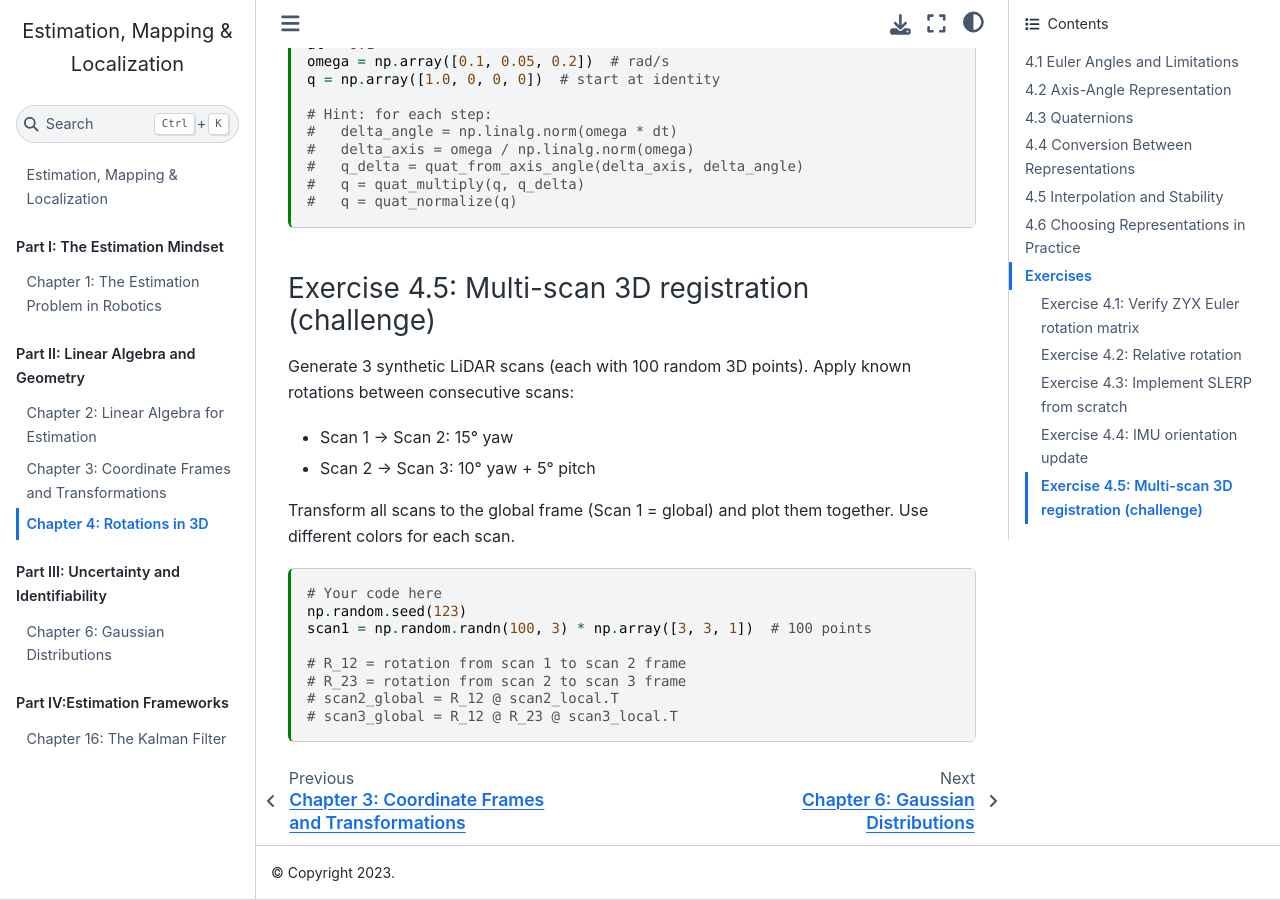
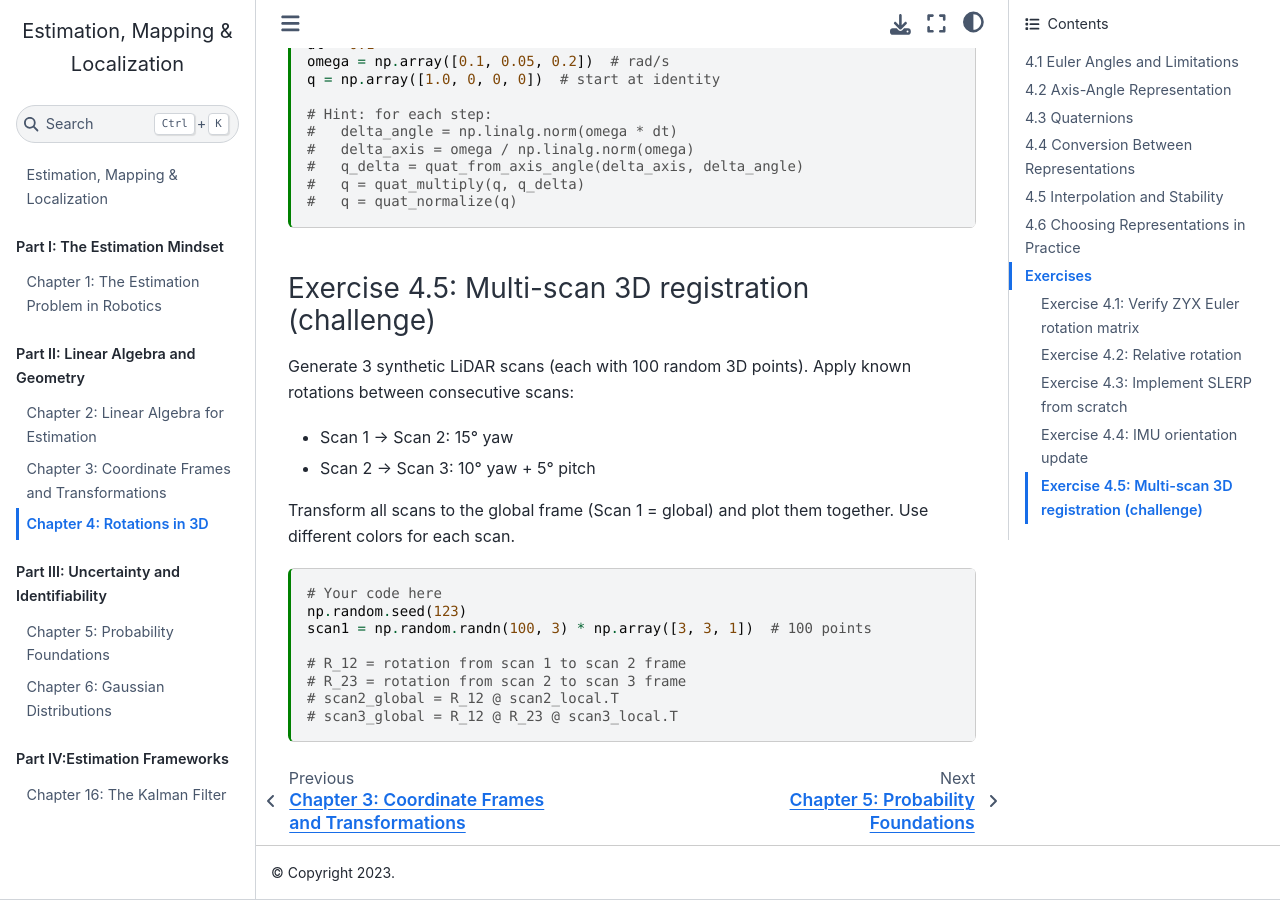
Before and after one commit to praveenramanujam/roboticsslambook, a Jupyter Book: the page built from book/chapters/ch04_rotations_3d.ipynb, in a window 1280 px wide and 900 px high, scrolled down 14860 px. Built offline with Jupyter Book 1.0.4 settings and Sphinx 7.4.7 and the Sphinx Book theme 1.1.4, drawn with Linux system fonts in a browser that asks for light colours.

Commit message:
Add Chapter 5: Probability Foundations (Part III)
- 5.1 Random variables and distributions: Gaussian PDF, discrete door detector
- 5.2 Joint, marginal, conditional probability: robot position + LiDAR joint dist
- 5.3 Bayes rule: 1D localization, sequential updates with narrowing belief
- 5.4 Independence: conditional independence of sensor readings given state
- 5.5 Expectation and variance: inverse-variance sensor fusion, mixture distributions
- 5 exercises including Bayes with discrete states and sequential GPS updates
- Update _toc.yml to include ch05 in Part III

```diff
--- a/book/_toc.yml
+++ b/book/_toc.yml
@@ -13,6 +13,7 @@
 
   - caption: "Part III: Uncertainty and Identifiability"
     chapters:
+      - file: chapters/ch05_probability_foundations
       - file: chapters/ch06_gaussian_distributions
 
   - caption: "Part IV:Estimation Frameworks"
```
Also changed, not shown: book/chapters/ch05_probability_foundations.ipynb (added).
